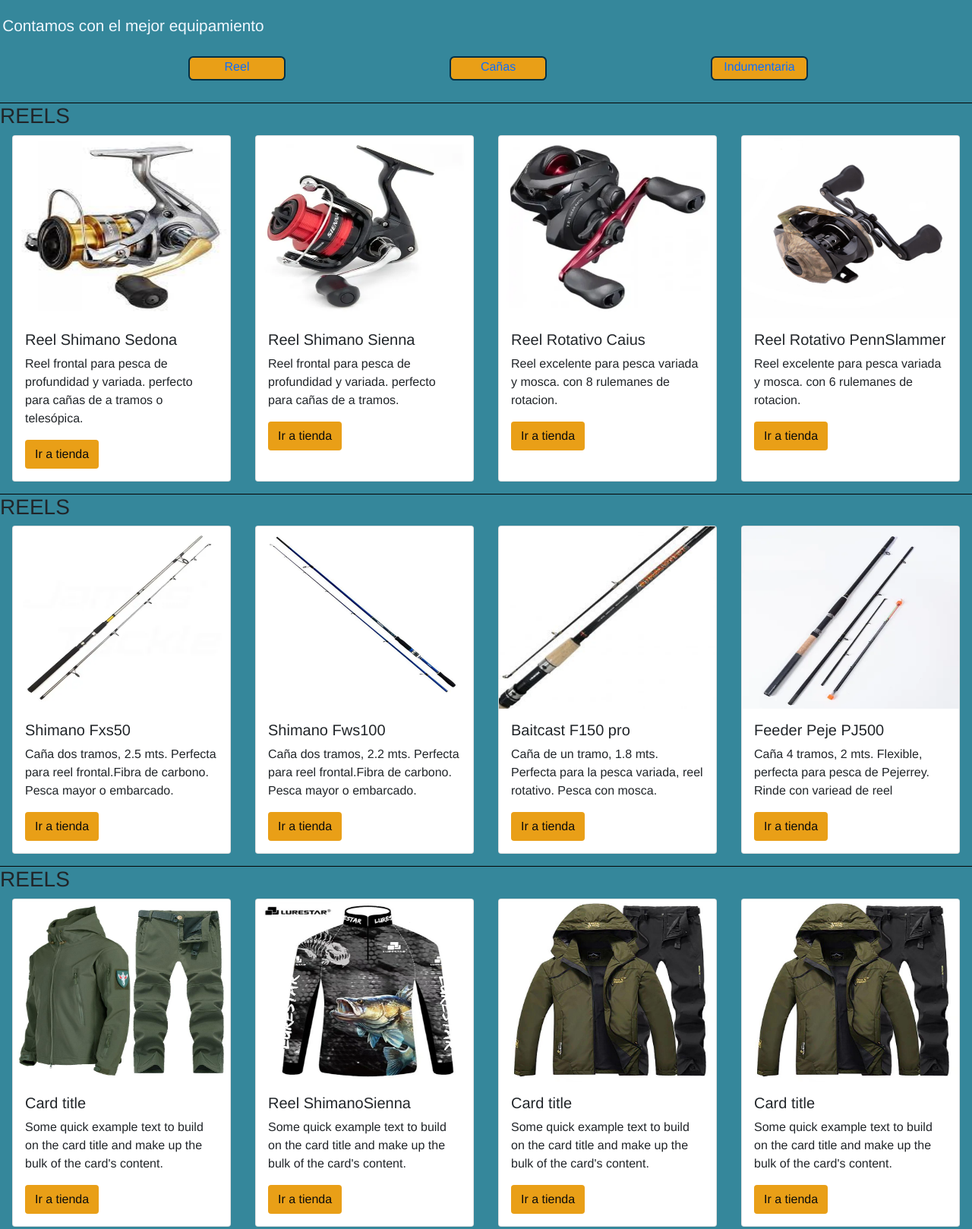
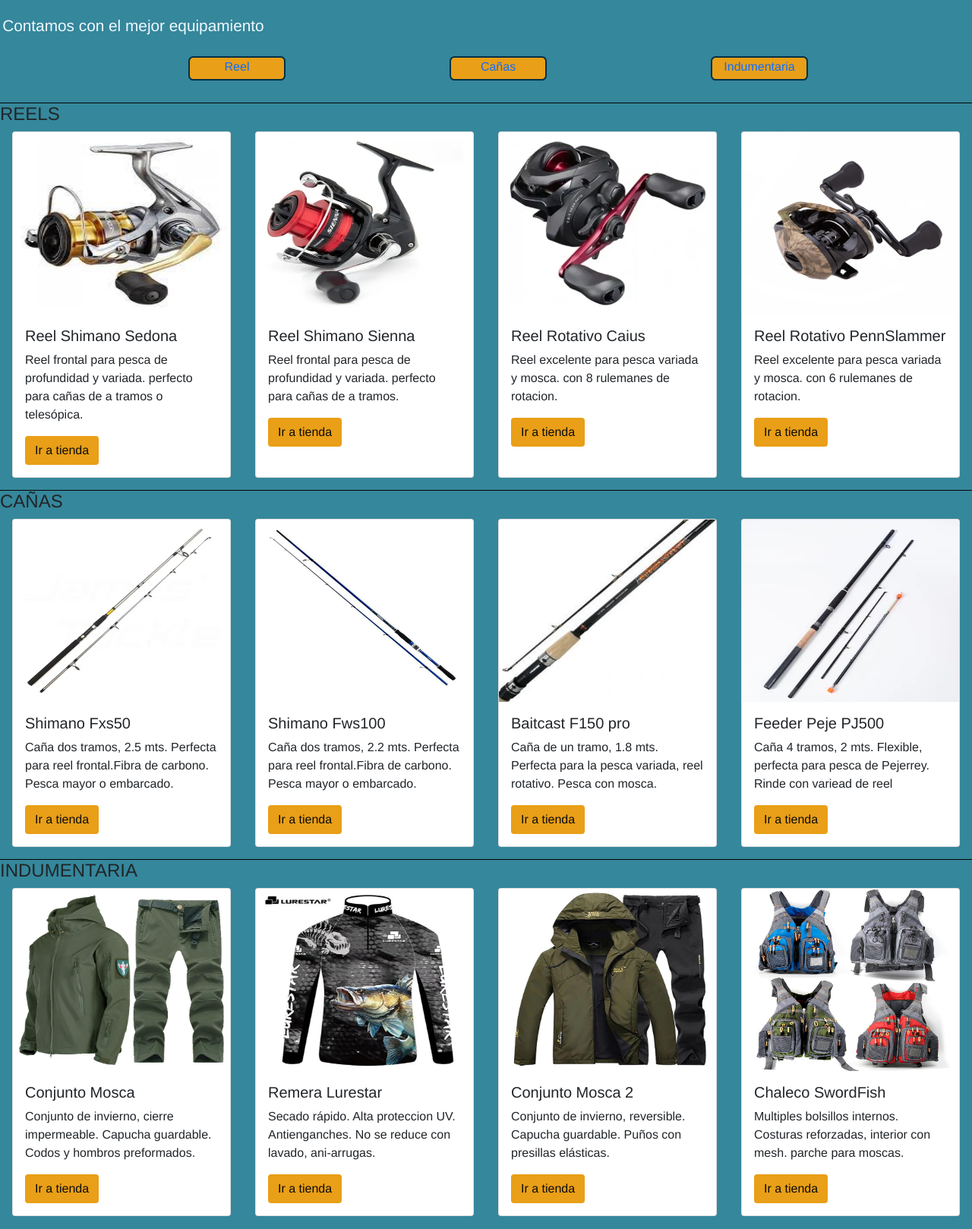
Before and after one commit to BrunoLezcano/mundopesca, a plain HTML site: page paginas/tiendas.html in a window 1280 px wide. Shown: the part 133-1751 px from the top of the page at 76% size. Drawn offline with nearby package versions, Linux system fonts and the light colour scheme; a web font is replaced by a local one.

Commit message:
hamburguesas y tienda detalles

```diff
--- a/paginas/tiendas.html
+++ b/paginas/tiendas.html
@@ -71,7 +71,7 @@
         </section>
         <section class="secciones">
             <div class="secciones__producto">
-                <h3 id="reel">REELS</h3>
+                <h4 id="reel">REELS</h4>
                 <div class="tarjetas-reel">
                     <div class="card" style="width: 18rem;">
                         <img src="../img/tienda/ShimanoSedonaC3000DH.jpg" class="card-img-top" alt="...">
@@ -108,7 +108,7 @@
                 </div>
             </div>
             <div class="secciones__producto">
-                <h3 id="reel">REELS</h3>
+                <h4 id="cañas">CAÑAS</h4>
                 <div class="tarjetas-reel">
                     <div class="card" style="width: 18rem;">
                         <img src="../img/tienda/CañaShimanoFxs50.jpg" class="card-img-top" alt="...">
@@ -145,37 +145,37 @@
                 </div>
             </div>
             <div class="secciones__producto">
-                <h3 id="reel">REELS</h3>
+                <h4 id="vestimenta">INDUMENTARIA</h4>
                 <div class="tarjetas-reel">
                     <div class="card" style="width: 18rem;">
                         <img src="../img/tienda/conjuntoMosca.jpg" class="card-img-top" alt="...">
                         <div class="card-body">
-                          <h5 class="card-title">Card title</h5>
-                          <p class="card-text">Some quick example text to build on the card title and make up the bulk of the card's content.</p>
+                          <h5 class="card-title">Conjunto Mosca</h5>
+                          <p class="card-text">Conjunto de invierno, cierre impermeable. Capucha guardable. Codos y hombros preformados.</p>
                           <a href="#" class="btn btn-primary">Ir a tienda</a>
                         </div>
                     </div>
                     <div class="card" style="width: 18rem;">
                         <img src="../img/tienda/camisetaNegraLurestar-ml.jpg" class="card-img-top" alt="...">
                         <div class="card-body">
-                          <h5 class="card-title">Reel ShimanoSienna</h5>
-                          <p class="card-text">Some quick example text to build on the card title and make up the bulk of the card's content.</p>
+                          <h5 class="card-title">Remera Lurestar</h5>
+                          <p class="card-text">Secado rápido. Alta proteccion UV. Antienganches. No se reduce con lavado, ani-arrugas.</p>
                           <a href="#" class="btn btn-primary">Ir a tienda</a>
                         </div>
                     </div>
                     <div class="card" style="width: 18rem;">
                         <img src="../img/tienda/conjuntoFinsinpleeOtoñoPrimavera.jpg" class="card-img-top" alt="...">
                         <div class="card-body">
-                          <h5 class="card-title">Card title</h5>
-                          <p class="card-text">Some quick example text to build on the card title and make up the bulk of the card's content.</p>
+                          <h5 class="card-title">Conjunto Mosca 2</h5>
+                          <p class="card-text">Conjunto de invierno, reversible. Capucha guardable. Puños con presillas elásticas.</p>
                           <a href="#" class="btn btn-primary">Ir a tienda</a>
                         </div>
                     </div>
                     <div class="card" style="width: 18rem;">
-                        <img src="../img/tienda/conjuntoFinsinpleeOtoñoPrimavera.jpg" class="card-img-top" alt="...">
+                        <img src="../img/tienda/chalecos.jpg" class="card-img-top" alt="chalecos pesca">
                         <div class="card-body">
-                          <h5 class="card-title">Card title</h5>
-                          <p class="card-text">Some quick example text to build on the card title and make up the bulk of the card's content.</p>
+                          <h5 class="card-title">Chaleco SwordFish</h5>
+                          <p class="card-text">Multiples bolsillos internos. Costuras reforzadas, interior con mesh. parche para moscas.</p>
                           <a href="#" class="btn btn-primary">Ir a tienda</a>
                         </div>
                     </div>
--- a/style.css/flex-estilo.css
+++ b/style.css/flex-estilo.css
@@ -41,7 +41,7 @@
 }
 .tituloMarea h1 {
     position: absolute;
-    width: calc(100% - 5rem);
+    width: calc(100% - 4.9rem);
 }
 .tituloA {
     color: #1a0505;
@@ -454,13 +454,15 @@
     header {
         flex-direction: row;
         justify-content: space-between;
+        height: auto;
     }
     .navbar{
         align-items: flex-start;
+        padding-top: 1.7rem;
     }
     .navbar-expand-lg .navbar-nav {
         flex-direction: column;
-        justify-content: flex-end;
+        justify-content: flex-start;
     }
     .navbar .container-fluid{
         justify-content: flex-end;
@@ -472,7 +474,13 @@
         font-size: .8rem;
         line-height: initial;
     }
+    dl, ol, ul {
+        margin-top: 0.6rem;
+        margin-bottom: 0.5rem;
+    }
 }
+
+
 @media screen and (max-width: 650px) {
     .cabecera h1 {
         text-align:start;
@@ -488,6 +496,13 @@
     }
     .tituloMarea h1 {
         width: calc(100% - 3rem);
+    }
+    .navbar{
+        padding-top: .5rem;
+    }
+    dl, ol, ul {
+        margin-top: 0.1rem;
+        margin-bottom: 0.5rem;
     }
     footer ul i{
         font-size: 3.2vh;
@@ -505,6 +520,10 @@
     }
     .tituloMarea h1 {
         width: calc(100% - 2.4rem);
+    }
+    .navbar-toggler{
+        font-size: .5rem;
+
     }
 }
 /***** FIN MEDIA QUERY HEADER Y FOOTER *****/
```
Also changed, not shown: img/tienda/chalecos.jpg (added).
